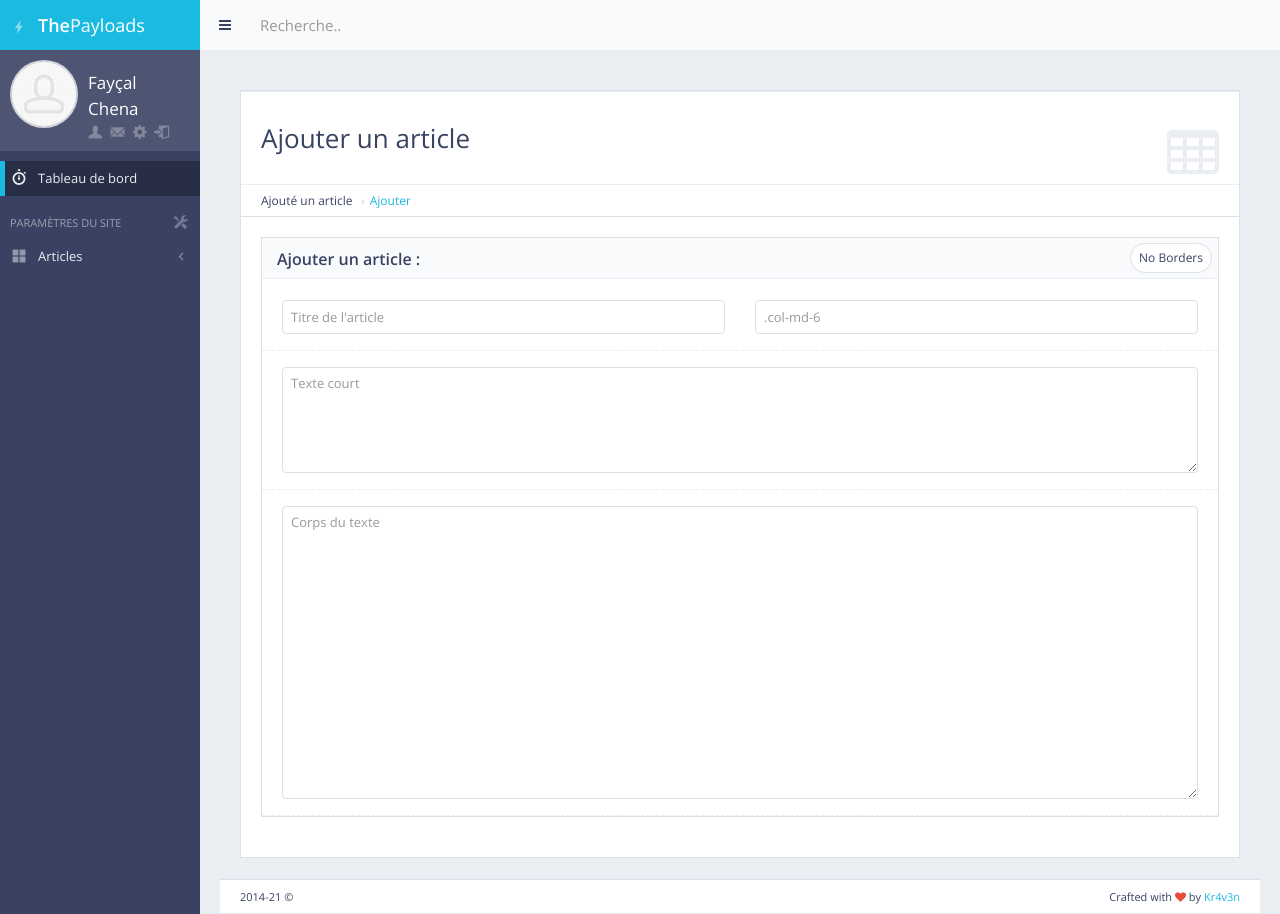
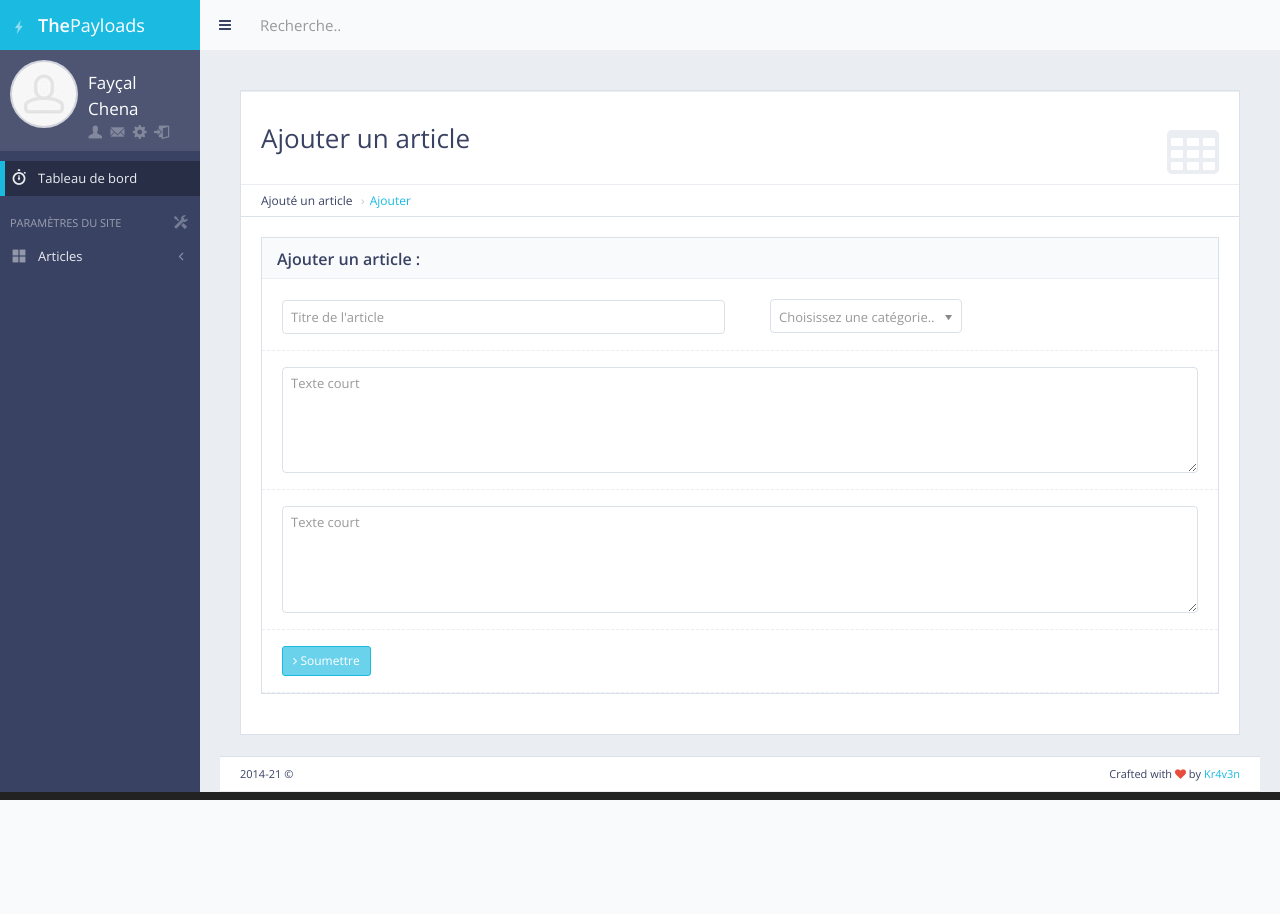
Before and after one commit to Kr4v3N/The-payloads, a Django app: page /panel/articles/add/ in a window 1280 px wide. After the commit the page ends 800 px from the top, so only its background shows below. Run offline with Django 3.2, Linux system fonts and the light colour scheme; some libraries are stand-ins or nearby versions.

Commit message:
Customize add article template

```diff
--- a/main/templates/back/articles_add.html
+++ b/main/templates/back/articles_add.html
@@ -28,9 +28,6 @@
             <div class="block">
                 <!-- Basic Form Elements Title -->
                 <div class="block-title">
-                    <div class="block-options pull-right">
-                        <a href="javascript:void(0)" class="btn btn-alt btn-sm btn-default toggle-bordered enable-tooltip" data-toggle="button" title="Toggles .form-bordered class">No Borders</a>
-                    </div>
                     <h2><strong>Ajouter un article :</strong></h2>
                 </div>
                 <!-- END Form Elements Title -->
@@ -42,8 +39,19 @@
                         <div class="col-md-6">
                             <input type="text" class="form-control" placeholder="Titre de l'article">
                         </div>
+
                         <div class="col-md-6">
-                            <input type="text" class="form-control" placeholder=".col-md-6">
+
+                            <div class="col-md-6">
+                                <select id="example-chosen" name="example-chosen" class="select-chosen" data-placeholder="Choisissez une catégorie.." style="width: 250px;">
+                                    <option></option><!-- Required for data-placeholder attribute to work with Chosen plugin -->
+                                    <option value="United States">Réseaux</option>
+                                    <option value="United States">Systèmes</option>
+                                    <option value="United States">CTF</option>
+                                    <option value="United States">Linux</option>
+                                    <option value="United States">Windows</option>
+                                </select>
+                            </div>
                         </div>
                     </div>
 
@@ -55,18 +63,21 @@
 
                     <div class="form-group">
                         <div class="col-md-12">
-                            <textarea type="text" rows="15" class="form-control" placeholder="Corps du texte"></textarea>
+                            <textarea type="text" rows="5" class="form-control" placeholder="Texte court"></textarea>
                         </div>
                     </div>
 
-                </form>
+                    <div class="form-group">
+                        <div class="col-md-12">
+                            <button type="submit" class="btn btn-sm btn-primary"><i class="fa fa-angle-right"></i> Soumettre</button>
+                        </div>
+                    </div>
+            </form>
                 <!-- END Basic Form Elements Content -->
             </div>
             <!-- END Basic Form Elements Block -->
         </div>
-
     </div>
-
 </div>
 
 {% endblock %}
```
